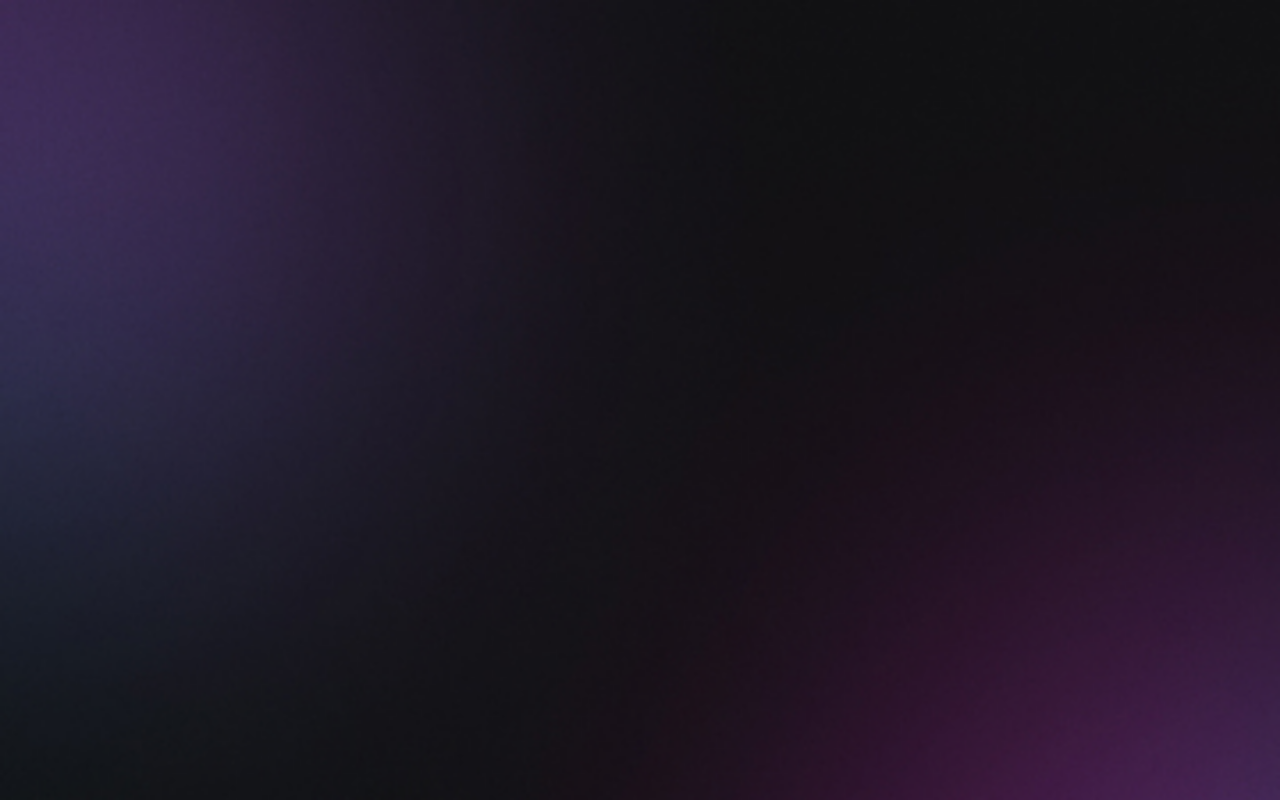
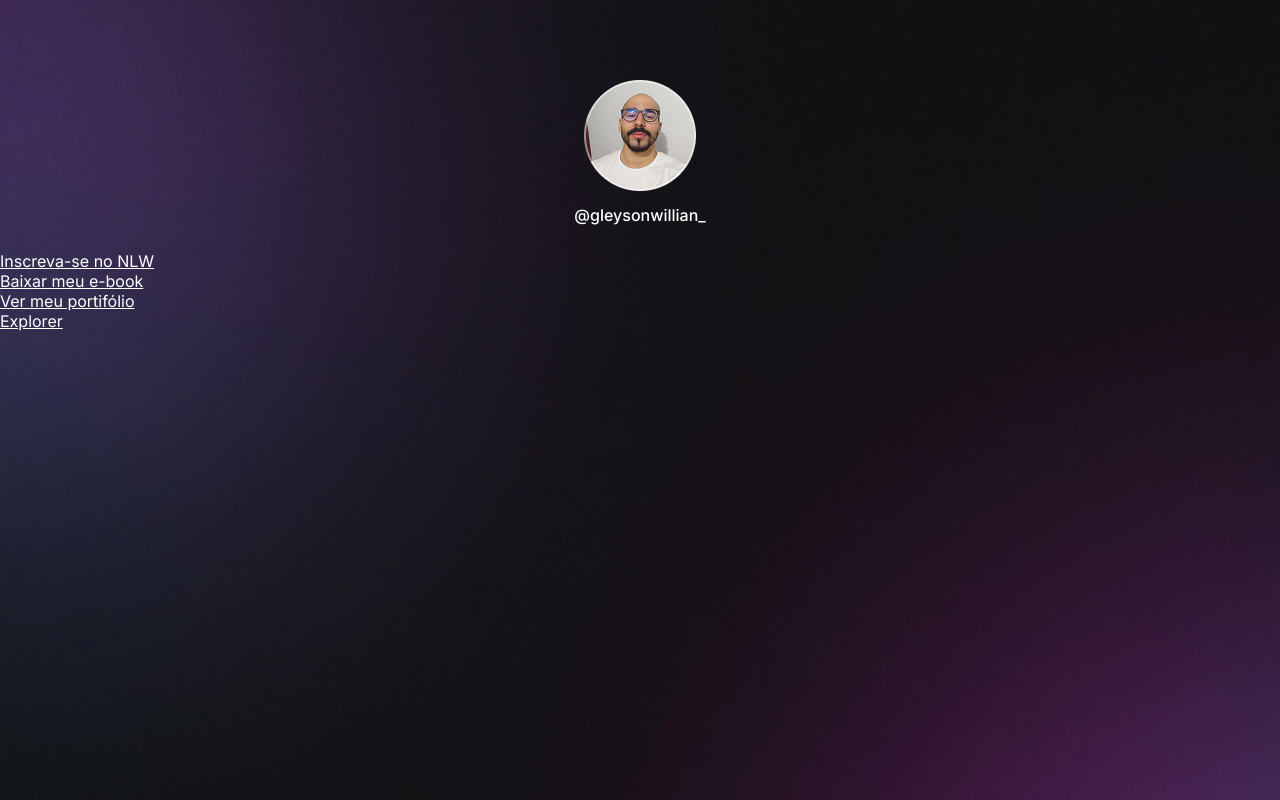
Before and after one commit to GleysonWillian/dev-links-darkmode, a plain HTML site: page index.html in a window 1280 px wide. Drawn offline with Linux system fonts and the light colour scheme.

Commit message:
atualizando avatar.png

```diff
--- a/index.html
+++ b/index.html
@@ -1,12 +1,42 @@
 <!DOCTYPE html>
 <html lang="pt-br">
   <head>
+    <link rel="preconnect" href="https://fonts.googleapis.com" />
+    <link rel="preconnect" href="https://fonts.gstatic.com" crossorigin />
+    <link
+      href="https://fonts.googleapis.com/css2?family=Inter:wght@400;500&display=swap"
+      rel="stylesheet"
+    />
+
     <meta charset="UTF-8" />
     <meta name="viewport" content="width=device-width, initial-scale=1.0" />
     <title>Project</title>
-    <link rel="stylesheet" href="style.css">
+    <link rel="stylesheet" href="style.css" />
   </head>
   <body>
-
+    <div id="container">
+      <div id="profile">
+        <img src="assets/avatar.png" alt="" />
+        <p>@gleysonwillian_</p>
+      </div>
+      <ul>
+        <li>
+          <a href="#">Inscreva-se no NLW</a>
+        </li>
+        <li>
+          <a href="#">Baixar meu e-book</a>
+        </li>
+        <li>
+          <a
+            href="https://github.com/GleysonWillian?tab=overview&from=2024-02-01&to=2024-02-29"
+            target="_blank"
+            >Ver meu portifólio</a
+          >
+        </li>
+        <li>
+          <a href="#">Explorer</a>
+        </li>
+      </ul>
+    </div>
   </body>
 </html>
--- a/style.css
+++ b/style.css
@@ -1,6 +1,39 @@
-body{
-  background-image: url(assets/bg-mobile.jpg);
+*{
+  margin: 0;
+  padding: 0;
+  box-sizing: border-box;
+}
+
+body {
+  /*background-image: url(assets/bg-mobile.jpg);
   background-repeat: no-repeat;
   background-position: top center;
-  background-size: cover;
+  background-size: cover;*/
+
+  background: url(assets/bg-mobile.jpg) no-repeat top center/cover;
 }
+
+body * {
+  font-family: "Inter", sans-serif;
+  color: #ffffff;
+}
+
+#container {
+  margin: auto;
+  margin: 56px auto 0px;
+}
+
+#profile {
+  text-align: center;
+padding: 24px;
+}
+
+#profile img {
+  width: 112px;
+}
+
+#profile p {
+  font-weight: 500;
+  line-height: 24px;
+  margin-top: 8px;
+}
```
Also changed, not shown: assets/avatar.png (added).
